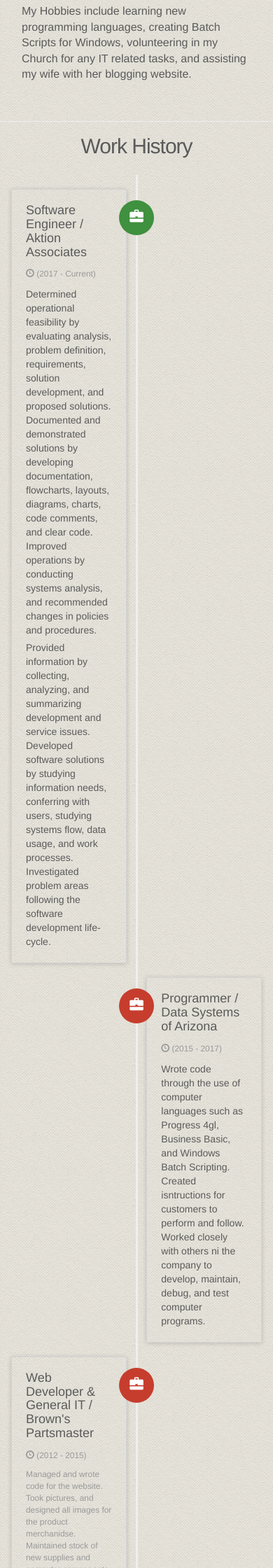
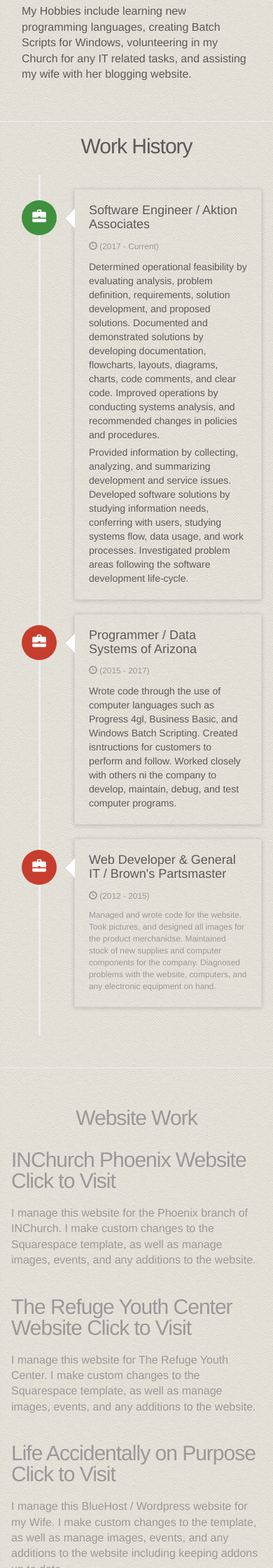
Before and after one commit to jswright91/jswright91.github.io, a PHP site: page / in a window 390 px wide. Shown: the part 514-2754 px from the top of the page at 70% size. Run offline with PHP 8.4, Linux system fonts and the light colour scheme; some libraries are stand-ins or nearby versions.

Commit message:
responsive-timeline

```diff
--- a/css/carousel.css
+++ b/css/carousel.css
@@ -240,6 +240,42 @@ body {
   margin-top: 5px;
 }
 
+@media (max-width: 767px) {
+    ul.timeline:before {
+        left: 40px;
+    }
+
+    ul.timeline > li > .timeline-panel {
+        width: calc(100% - 90px);
+        width: -moz-calc(100% - 90px);
+        width: -webkit-calc(100% - 90px);
+    }
+
+    ul.timeline > li > .timeline-badge {
+        left: 15px;
+        margin-left: 0;
+        top: 16px;
+    }
+
+    ul.timeline > li > .timeline-panel {
+        float: right;
+    }
+
+        ul.timeline > li > .timeline-panel:before {
+            border-left-width: 0;
+            border-right-width: 15px;
+            left: -15px;
+            right: auto;
+        }
+
+        ul.timeline > li > .timeline-panel:after {
+            border-left-width: 0;
+            border-right-width: 14px;
+            left: -14px;
+            right: auto;
+        }
+}
+
 /* Featurettes
 ------------------------- */
 
```
